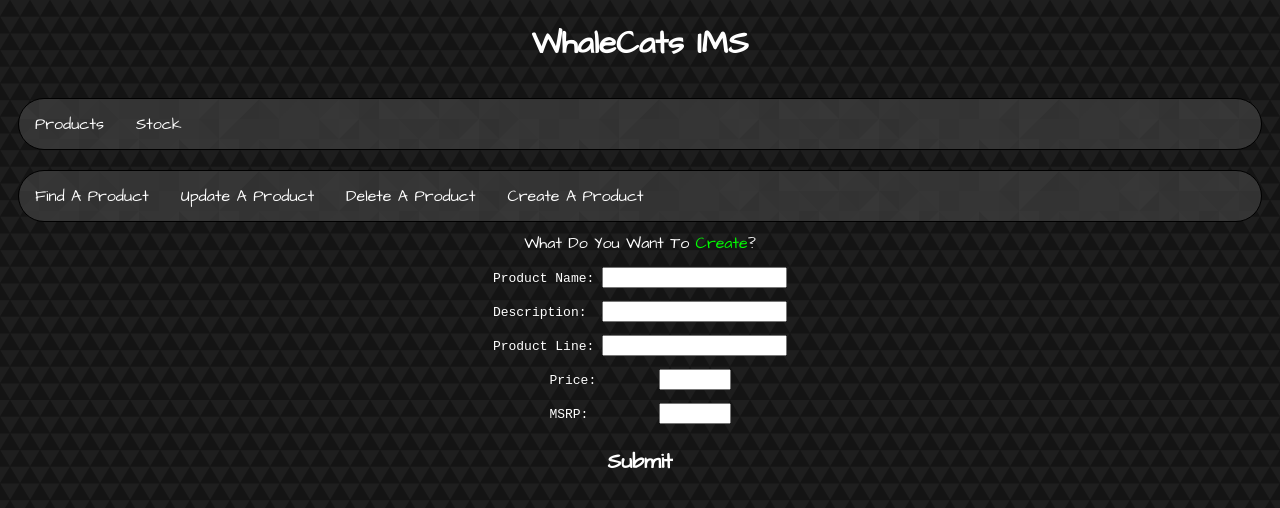
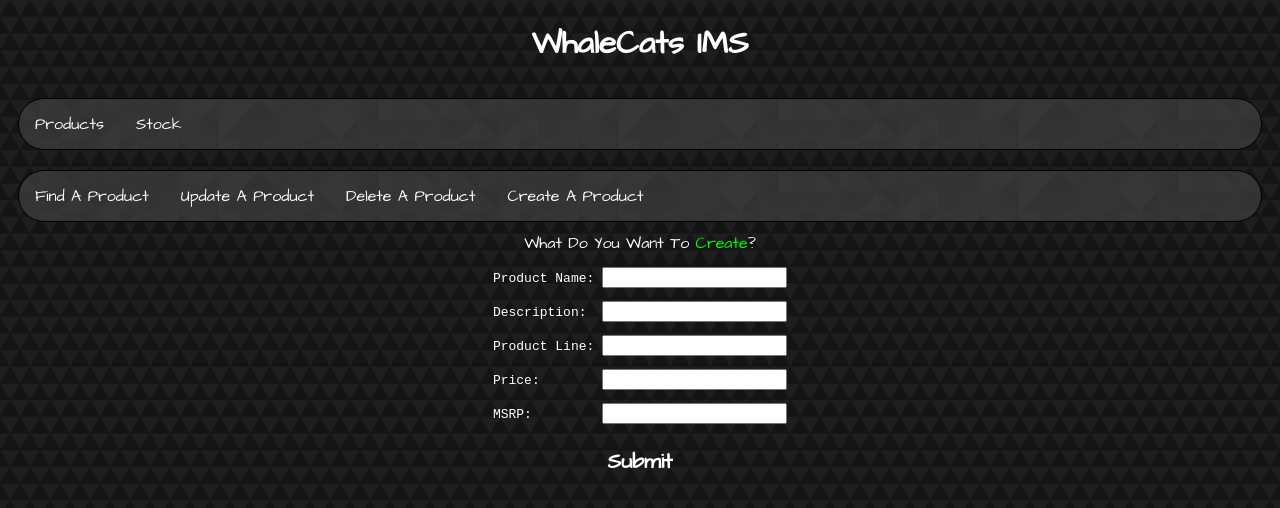
Before and after one commit to James-Ingram/IndividualReactProject, a React (Create React App) app: page /CreateProduct in a window 1280 px wide. Shown: the top 508 px of the page. Built offline with nearby package versions, Linux system fonts and the light colour scheme.

Commit message:
He Beat The Validation.. Not This Time!

```diff
--- a/src/components/product/CreateProduct.js
+++ b/src/components/product/CreateProduct.js
@@ -108,8 +108,8 @@ class CreateProduct extends Component {
                         <pre>Product Name: <input id="productNameInput" type="text" maxLength="20" onChange={this.onChangeName}     /></pre>
                         <pre>Description:  <input id="productDescInput" type="text" maxLength="20" onChange={this.onChangeDesc}     /></pre>
                         <pre>Product Line: <input id="productLineInput" type="text" maxLength="20" onChange={this.onChangeLine}     /></pre>
-                        <pre>Price:        <input id="produtPriceInput" type="number" min="0" max="9999" onChange={this.onChangePrice}   /></pre>
-                        <pre>MSRP:         <input id="productMSRPInput" type="number" min="0" max="9999" onChange={this.onChangeMSRP}    /></pre>
+                        <pre>Price:        <input id="produtPriceInput" type="text" pattern="\d*" maxLength="5" onChange={this.onChangePrice}   /></pre>
+                        <pre>MSRP:         <input id="productMSRPInput" type="text" pattern="\d*" maxLength="5" onChange={this.onChangeMSRP}    /></pre>
                         <button id="button" type="button" onClick={this.createProduct}>Submit</button>
                     </div>
                 </div>
--- a/src/components/stock/CreateStock.js
+++ b/src/components/stock/CreateStock.js
@@ -129,7 +129,7 @@ class CreateStock extends Component {
                         <pre>Supplier:		<input id="stockSupplierInput" type="text" maxLength="20" onChange={this.onChangeSupplier}  /></pre>
                         <pre>Warehouse:		<input id="stockWarehouseInput" type="text" maxLength="20" onChange={this.onChangeWarehouse}/></pre>
                         <pre>Location:		<input id="stockLocationInput" type="text" maxLength="20" onChange={this.onChangeLocation}  /></pre>
-                        <pre>Amount:			<input id="stockAmountInput" type="number" max="9999" onChange={this.onChangeAmount} /></pre>
+                        <pre>Amount:			<input id="stockAmountInput" type="text" pattern="\d*" maxLength="5"  onChange={this.onChangeAmount} /></pre>
                         <pre>Last Delivery Date:	<input id="stockLastDateInput" type="text" maxLength="10" onChange={this.onChangeLast}   /></pre>
                         <pre>Next Delivery Date:	<input id="stockNextDateInput" type="text" maxLength="20" onChange={this.onChangeNext}   /></pre>
                         <button id="button" type="button" onClick={this.createStock}>Submit</button>
```
